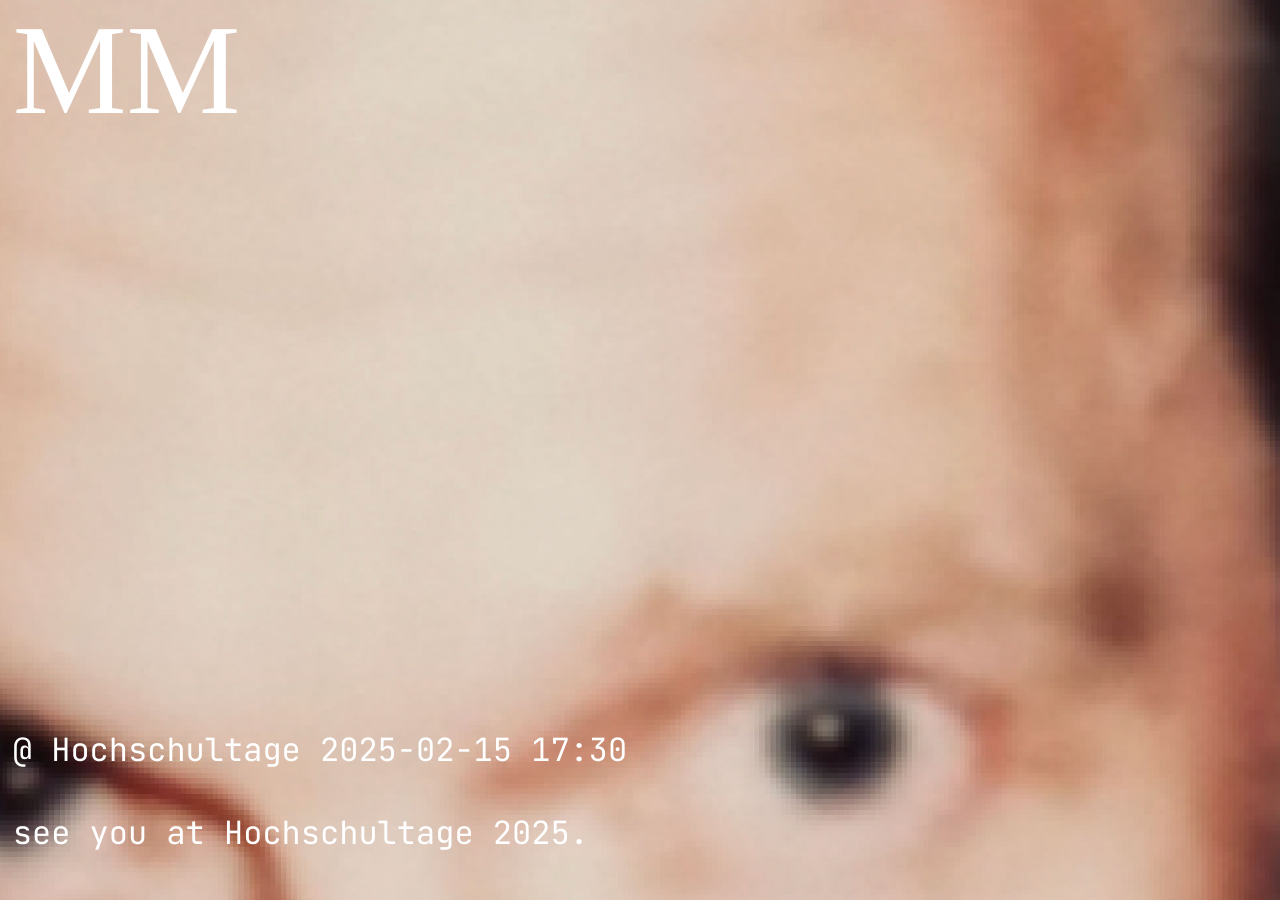
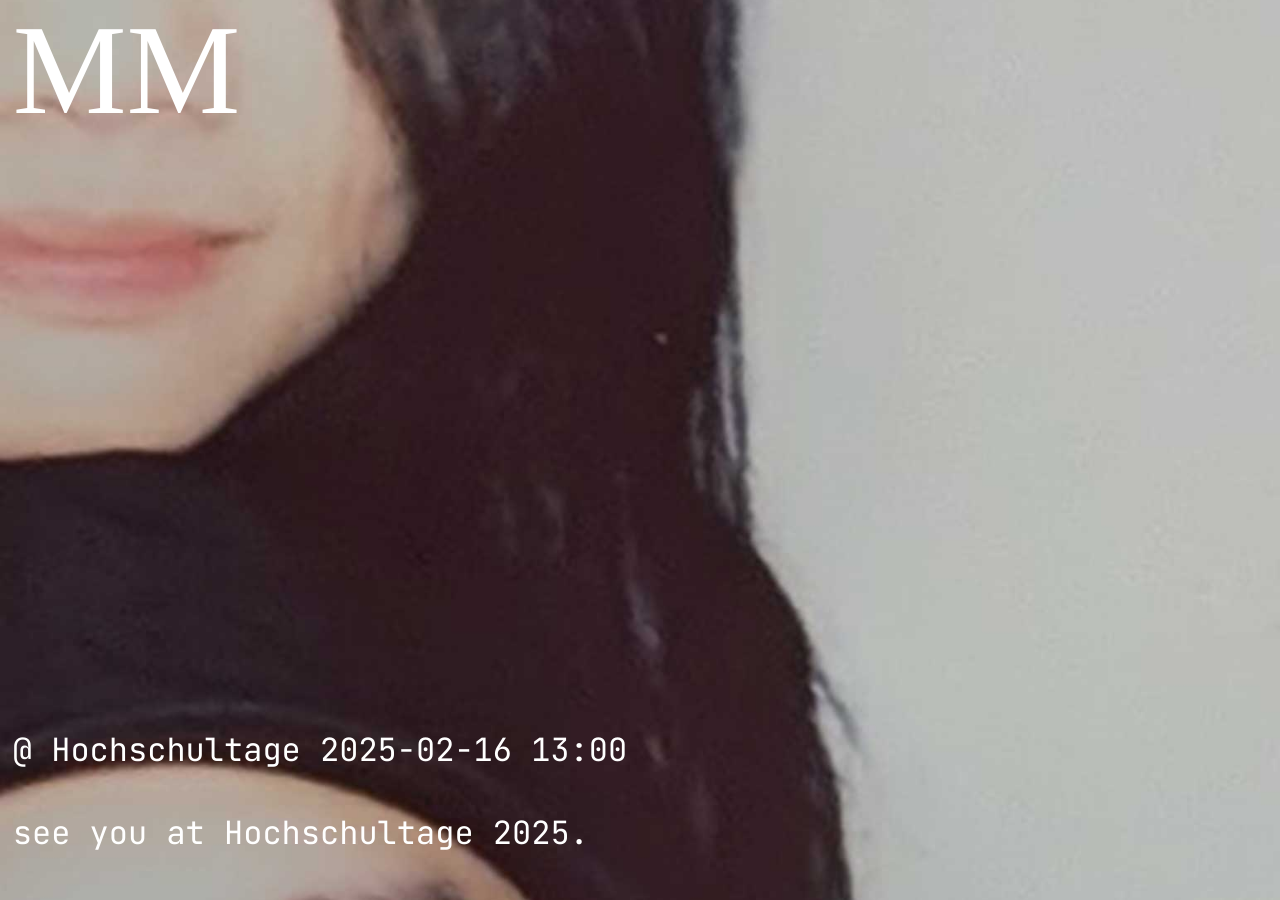
Before and after one commit to digitalmediabremen/modularmonday, a Jekyll site: the page built from docs/_posts/2025-02-16-hochschultage.md, in a window 1280 px wide. Built offline with Jekyll 4.4.1, drawn with Linux system fonts in a browser that asks for light colours.

Commit message:
added event

```diff
--- a/docs/_posts/2025-02-15-hochschultage.md
+++ b/docs/_posts/2025-02-16-hochschultage.md
@@ -1,7 +1,7 @@
 ---
 layout: post
 title:  "Hochschultage"
-date:   2025-02-15 18:30:00 +0100
+date:   2025-02-16 14:00:00 +0100
 categories: event
 ---
 
--- a/docs/assets/styles.css
+++ b/docs/assets/styles.css
@@ -53,7 +53,7 @@ body::before {
     left: 0;
     width: 100%;
     height: 100%;
-    background-image: url('MM-dpp.jpg'); /* Use a direct path */
+    background-image: url('MM-jp.jpg'); /* Use a direct path */
     background-size: cover;
     background-position: center;
     background-repeat: no-repeat;
@@ -67,6 +67,15 @@ p, h1, h2, h3, h4 {
 
 a {
     color: white;
+}
+
+li a {
+    color: white;
+    text-decoration: none;
+}
+
+li a:hover {
+    text-decoration: underline;
 }
 
 ul, li {
```
Also changed, not shown: README.md, docs/assets/MM-jp.jpg (added).
